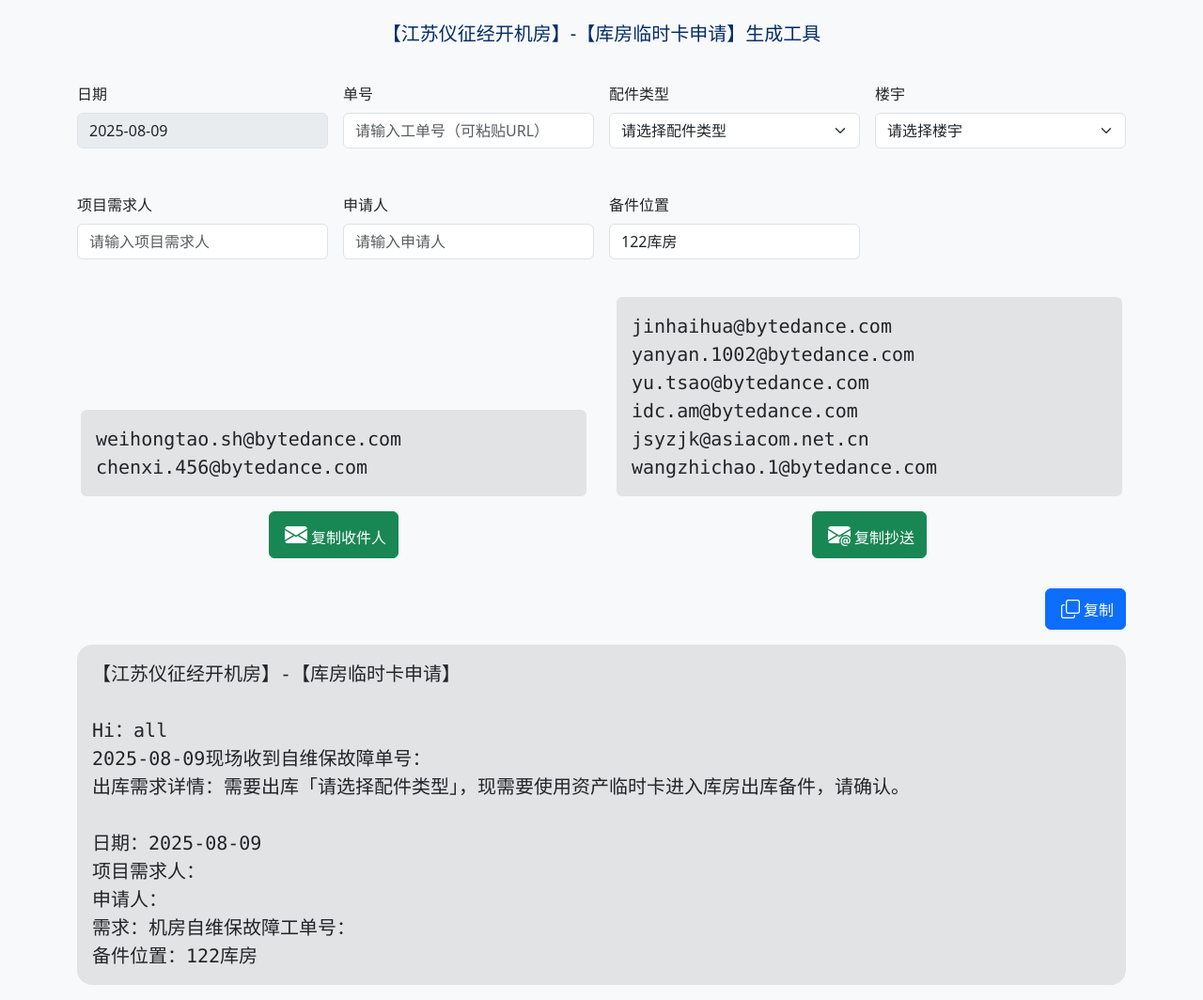
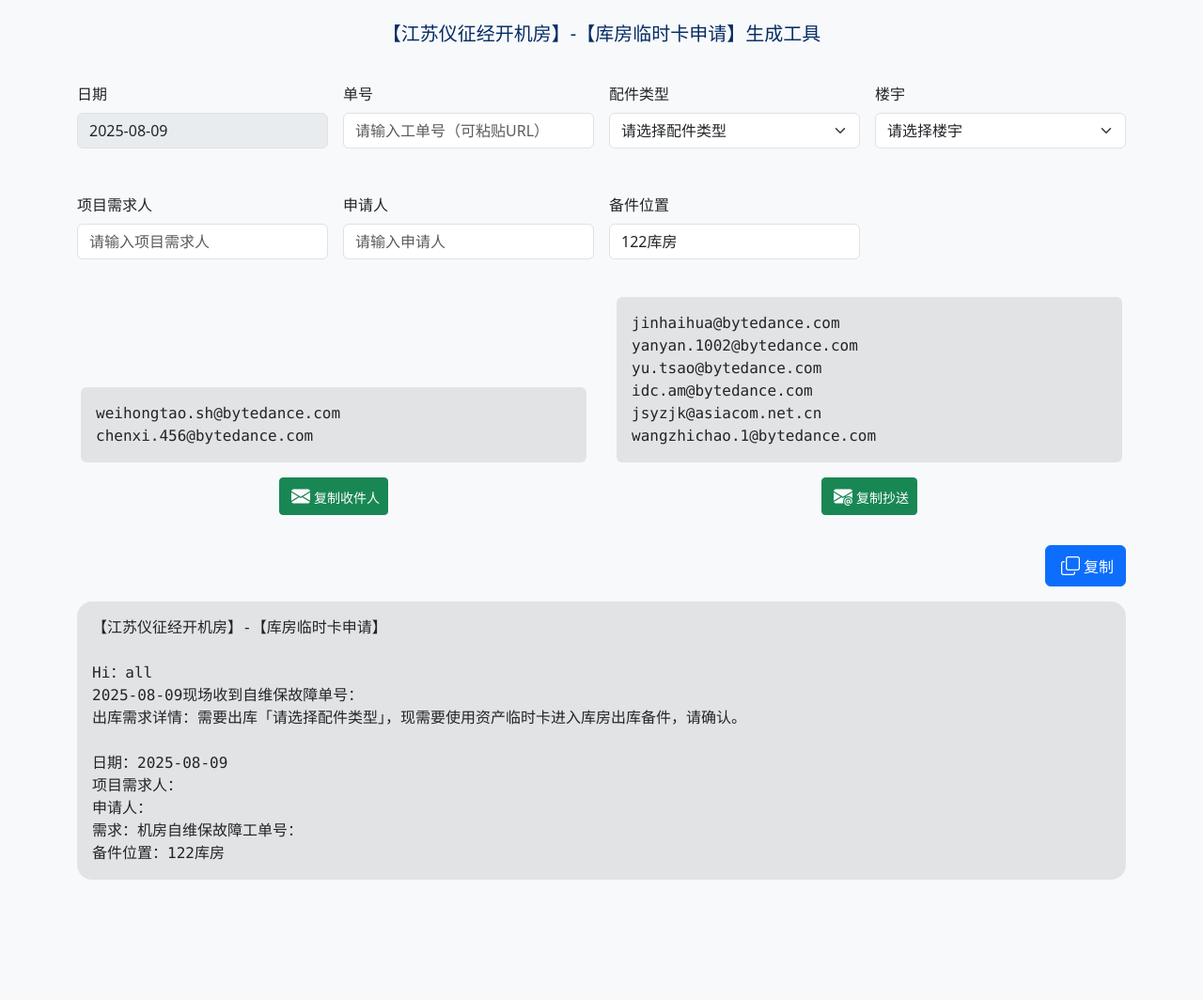
Before and after one commit to y377/shen, a plain HTML site: page index.html in a window 1280 px wide. Shown: the whole page at 94% size. After the commit the page ends 952 px from the top, so only its background shows below. Drawn offline with nearby package versions, Linux system fonts and the light colour scheme; some packages are replaced by stand-ins of ours; a script that the page names is missing.

Commit message:
Update index.html

```diff
--- a/index.html
+++ b/index.html
@@ -62,22 +62,22 @@
         </div>
         <div class="row justify-content-evenly pt-2">
             <div class="col-md-6 p-3 align-self-end">
-                <pre id="recipients" class="bg-secondary-subtle p-3 rounded fs-5"></pre>
+                <pre id="recipients" class="bg-secondary-subtle p-3 rounded fs-6"></pre>
                 <div class="d-flex justify-content-center">
-                    <button class="btn btn-success" id="copyRecipients" data-clipboard-target="#recipients"><i class="bi bi-envelope-fill px-1 fs-4"></i>复制收件人</button>
+                    <button class="btn btn-success btn-sm font-monospace" id="copyRecipients" data-clipboard-target="#recipients"><i class="bi bi-envelope-fill px-1 fs-5"></i>复制收件人</button>
                 </div>
             </div>
             <div class="col-md-6 align-self-end p-3">
-                <pre id="ccList" class="bg-secondary-subtle p-3 rounded fs-5"></pre>
+                <pre id="ccList" class="bg-secondary-subtle p-3 rounded fs-6"></pre>
                 <div class="d-flex justify-content-center">
-                    <button class="btn btn-success" id="copyCc" data-clipboard-target="#ccList"><i class="bi bi-envelope-at-fill px-1 fs-4"></i>复制抄送</button>
+                    <button class="btn btn-success btn-sm font-monospace" id="copyCc" data-clipboard-target="#ccList"><i class="bi bi-envelope-at-fill px-1 fs-5"></i>复制抄送</button>
                 </div>
             </div>
         </div>
         <div class="d-flex justify-content-end">
             <button class="btn btn-primary my-3" id="copyBtn" data-clipboard-target="#output"><i class="bi bi-copy fs-5 px-1"></i>复制</button>
         </div>
-        <pre id="output" class="bg-secondary-subtle p-3 rounded-4 fs-5"></pre>
+        <pre id="output" class="bg-secondary-subtle p-3 rounded-4 fs-6"></pre>
     </div>
     <script>
     let rawOrderSource = "";
```
